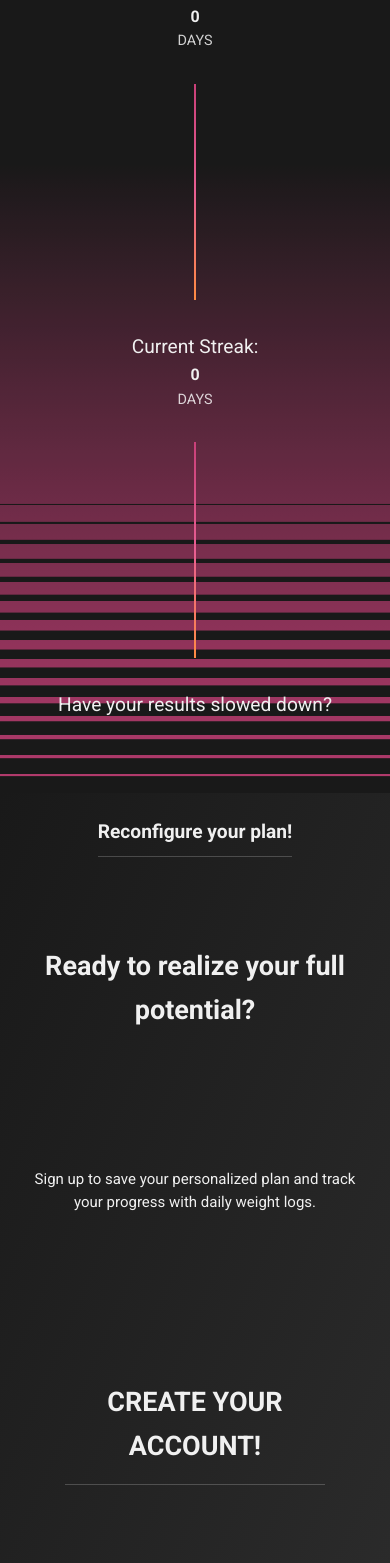
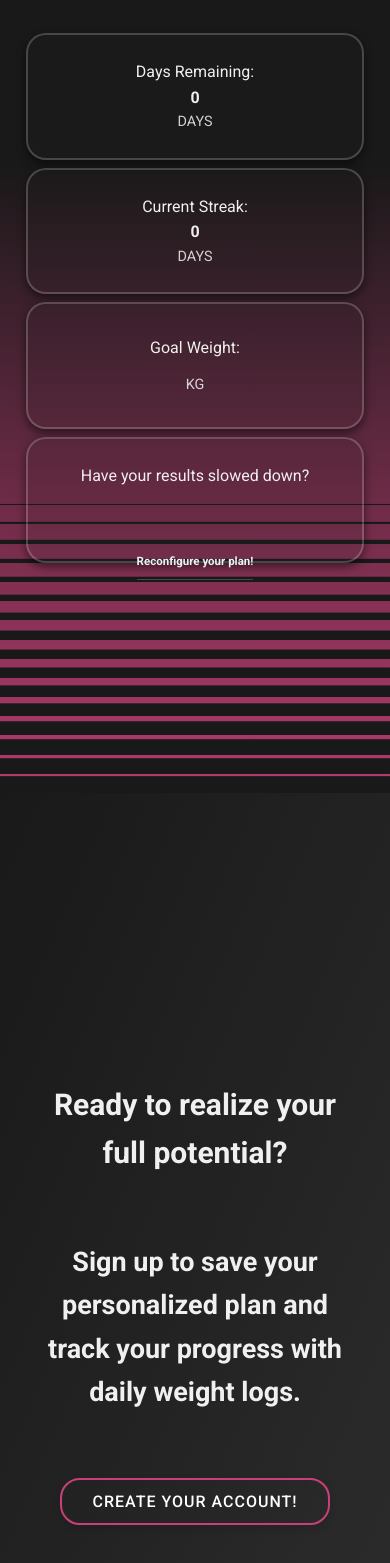
Before and after one commit to x-Lo/weight-tracker9000, a Vue app: page /calendar in a window 390 px wide. Shown: the part 115-1678 px from the top of the page. Built offline with nearby package versions, Linux system fonts and the light colour scheme; no server answers; what v-calendar would draw is missing.

Commit message:
changed the styling of the calendar and the components that are shown on the homepage-right container

```diff
--- a/src/components/Calculator.vue
+++ b/src/components/Calculator.vue
@@ -345,5 +345,6 @@ input, select {
   width: 100%;
   padding: 0.5rem; /* Reduced padding */
   font-size: 1rem; /* Reduced font size */
+  border-radius: 10px;
 }
 </style>
--- a/src/components/Calendar.vue
+++ b/src/components/Calendar.vue
@@ -11,7 +11,7 @@
             <span class="days-label" style="">DAYS</span>
           </div>
         </div>
-        <div class="separator"></div>
+
         <div class="grid-item streak">
           <div class="days-section">
             <h2>Current Streak: </h2>
@@ -19,9 +19,17 @@
             <span class="days-label" style="">DAYS</span>
           </div>
         </div>
-        <div class="separator"></div>
+
         <div class="grid-item goal">
-          <div class="goal-section">
+          <div class="days-section">
+            <h2>Goal Weight:</h2>
+            <span class="days-value">{{ resultsData.goalweight }}</span>
+            <span class="days-label" style="">KG</span>
+          </div>
+        </div>
+
+        <div class="grid-item plan">
+          <div class="plan-section">
             <h2>Have your results slowed down?</h2>
             <h3 class="reconfigure" @click="navigate('calculator')">Reconfigure your plan!</h3>
           </div>
@@ -74,10 +82,12 @@
   flex-direction: column;
   justify-content: flex-start;
   align-items: center;
+  gap: 5rem;
+  width: 100%;
   height: 100vh;
-  width: 100%;
   font-size: 1rem;
   font-weight: bold;
+  margin: 0.5rem;
 }
 
 .calendar-container {
@@ -86,24 +96,28 @@
   justify-content: flex-start;
   align-items: center;
   width: 100%;
+  border: 2px solid #C94079;
+  border-radius: 20px;
 }
 
 .info-grid {
-  height: 100vh;
   width: 100%;
   display: flex;
   flex-direction: row;
-  justify-content: space-evenly;
-  gap: 2rem;
+  justify-content: space-between;
 }
 
 .grid-item {
-  width: 40vh;
-  height: 50vh;
+  width: 30vh;
+  height: 35vh;
   display: flex;
   flex-direction: column;
   justify-content: flex-start;
   align-items: center;
+  background: rgba(39, 39, 39, 0.1);
+  border-radius: 20px;
+  border: 2px solid rgba(255, 255, 255, 0.2);
+  box-shadow: 0 0 0 2px transparent, 0 4px 10px rgba(0, 0, 0, 0.5);
   padding: 0.5rem;
   margin-bottom: 1rem;
   text-align: center;
@@ -114,16 +128,18 @@
 .days-section {
   display: flex;
   flex-direction: column;
-  justify-content: flex-start;
+  justify-content: space-evenly;
   align-items: center;
-  width: 100%;
   padding: 1rem;
   flex-grow: 1;
 }
 
+.days-section h2 {
+  font-size: 1rem;
+}
+
 .days-value {
-  margin-top: 3rem;
-  font-size: 4rem;
+  font-size: 3rem;
   font-weight: bold;
 }
 
@@ -132,20 +148,23 @@
   color: rgba(255, 255, 255, 0.8);
 }
 
-.goal-section {
+.plan-section {
   display: flex;
   flex-direction: column;
-  justify-content: flex-start;
+  justify-content: space-evenly;
   align-items: center;
-  width: 100%;
   padding: 1rem;
-  gap: 6rem;
+  gap: 4rem;
   flex-grow: 1;
+}
+
+.plan-section h2 {
+  font-size: 1rem;
 }
 
 .reconfigure {
   font-weight: bold;
-  font-size: 1.5em;
+  font-size: 0.9em;
   border: none;
   border-radius: 0;
   box-shadow: none;
@@ -159,16 +178,6 @@
   cursor: pointer;
 }
 
-.separator {
-  background: linear-gradient(
-    to bottom,
-    #C94079,          /* Primary accent color */
-    #e85e92,          /* Soft pink for highlights */
-    #FF8C42           /* Deep magenta for depth */
-  );
-  width: 2px;
-  height: 75%;
-}
 
 @media (max-width: 768px) {
   .info-grid{
--- a/src/components/DailyWeight.vue
+++ b/src/components/DailyWeight.vue
@@ -144,10 +144,24 @@ export default defineComponent({
   height: 100vh;
   display: flex;
   flex-direction: column;
-  justify-content: space-evenly;
+  justify-content: flex-end;
   align-items: center;
   text-align: center;
-  padding: 1rem;
+  gap: 2rem;
+  position: relative;
+}
+
+h1 {
+  margin-top: 10rem;
+  font-size: 2em;
+  font-weight: bold;
+  color: #f0f0f0;
+}
+
+h2 {
+  font-size: 1.2em;
+  font-weight: bold;
+  color: #f0f0f0;
 }
 
 .user-name {
@@ -159,8 +173,8 @@ export default defineComponent({
 .submit-form {
   display: flex;
   flex-direction: column;
-  justify-content: flex-start;
-  gap: 2rem;
+  justify-content: flex-end;
+  gap: 1rem;
   width: 40vh;
 }
 
@@ -168,10 +182,14 @@ export default defineComponent({
   font-size: 1rem; /* Larger, yet readable */
   color: #f0f0f0;
   text-align: center;
-  margin-top: 2rem;
+  margin-top: 1rem;
 }
 
 .feedback-messages {
   margin-bottom: 4rem;
 }
+
+.button {
+  border-radius: 12px;
+}
 </style>
--- a/src/components/LogIn.vue
+++ b/src/components/LogIn.vue
@@ -156,7 +156,7 @@ h2::after {
   color: #f0f0f0;
   background: transparent;
   border: 1px solid rgba(255, 255, 255, 0.3);
-  border-radius: 8px;
+  border-radius: 10px;
   outline: none;
   transition: border-color 0.3s ease;
 }
@@ -171,9 +171,9 @@ h2::after {
   font-size: 1em;
   font-weight: bold;
   color: #f0f0f0;
-  border-radius: 8px;
+  border-radius: 10px;
   cursor: pointer;
-  transition: background 0.3s ease, transform 0.2s ease;
+  transition: transform 0.2s ease;
 }
 
 /* Links */
--- a/src/components/Results.vue
+++ b/src/components/Results.vue
@@ -31,9 +31,8 @@
         </div>
       </div>
       <div class="grid-item plan">
-        <h2>Plan Creation:</h2>
+        <h2>What Is Your Goal?</h2>
         <div class="plan-section">
-          <h3>What is your goal?</h3>
           <div class="plan-grid">
             <div class="grid-item fatloss" @click="updatePlanType" id="FAT LOSS">FAT LOSS</div>
             <div class="grid-item maintenance" @click="updatePlanType" id="MAINTENANCE">MAINTENANCE</div>
@@ -148,25 +147,24 @@ export default defineComponent({
 .plan-section {
   display: flex;
   flex-direction: column;
-  justify-content: center;
+  justify-content: space-evenly;
   align-items: center;
   gap: 1rem;
 }
-
-
 
 .plan-grid {
   width: 100%;
   height: 80%;
   display: flex;
   flex-direction: column;
-  justify-content: space-evenly;
+  justify-content: space-between;
   gap: 2rem;
   padding: 2rem;
 }
 
 .plan-grid .grid-item{
   width:  30vh;
+  font-size: 1.2em;
   border: none;
   background-color: transparent;
   border-radius: 0;
--- a/src/components/SavePlan.vue
+++ b/src/components/SavePlan.vue
@@ -6,74 +6,36 @@ const {navigate} = useNavigation();
 
 <template>
     <div class="saveplan-container">
-      <h2>Ready to realize your full potential?</h2>
-      <p>Sign up to save your personalized plan and track your progress with daily weight logs.</p>
-      <div class="grid">
-        <div class="grid-item" @click="navigate('signup')">
-          <span class="cta-text">Create Your Account!</span>
-        </div>
-      </div>
+      <h1>Ready to realize your full potential?</h1>
+      <h2>Sign up to save your personalized plan and track your progress with daily weight logs.</h2>
+      <button class="button" @click="navigate('signup')">Create Your Account!</button>
     </div>
   </template>
 
 <style scoped>
 .saveplan-container {
+  height: 100vh;
   display: flex;
   flex-direction: column;
-  justify-content: space-evenly;
+  justify-content: flex-end;
   align-items: center;
-  height: 100vh;
-  padding: 2rem;
+  text-align: center;
+  gap: 4rem;
+  position: relative;
+  margin-bottom: 5rem;
+}
+
+h1 {
+  margin-top: 10rem;
+  font-size: 2em;
+  font-weight: bold;
   color: #f0f0f0;
 }
 
 h2 {
-  font-size: 2.2em;
-  margin-bottom: 1rem;
-  color: #f0f0f0;
-  font-weight: bold;
-}
-
-p {
-  font-size: 1.2em;
-  margin-bottom: 2rem;
-  max-width: 600px;
-  line-height: 1.5;
-}
-
-.grid {
-  display: flex;
-  flex-direction: column;
-  justify-content: space-evenly;
-  align-items: center;
-}
-
-.grid-item {
-  width: 60vh;
-  max-width: 80%;
-  height: 20vh;
-  display: flex;
-  justify-content: center;
-  align-items: center;
-  text-align: center;
-  border: none;
-  border-bottom: 1px solid rgba(255, 255, 255, 0.2);
-  font-family: 'Roboto', Arial, sans-serif;
-  color: #f0f0f0;
-  font-size: 1.5em;
-  cursor: pointer;
-  transition: box-shadow 0.3s ease, transform 0.2s ease;
-}
-
-.grid-item:hover {
-    box-shadow: 0 2px 0 rgba(201, 64, 121, 0.8);
-}
-
-.cta-text {
   font-size: 1.5em;
   font-weight: bold;
   color: #f0f0f0;
-  text-transform: uppercase;
 }
 
 @media (max-width: 768px) {
--- a/src/components/SignUp.vue
+++ b/src/components/SignUp.vue
@@ -164,7 +164,7 @@ h2::after {
   color: #f0f0f0;
   background: transparent;
   border: 1px solid rgba(255, 255, 255, 0.3);
-  border-radius: 8px;
+  border-radius: 10px;
   outline: none;
   transition: border-color 0.3s ease;
 }
@@ -178,9 +178,9 @@ h2::after {
   padding: 0.8rem;
   font-size: 1em;
   font-weight: bold;
-  border-radius: 8px;
+  border-radius: 10px;
   cursor: pointer;
-  transition: background 0.3s ease, transform 0.2s ease;
+  transition: transform 0.2s ease;
 }
 
 /* Links */
--- a/src/components/Welcome.vue
+++ b/src/components/Welcome.vue
@@ -48,14 +48,12 @@ h1 {
   margin-top: 10rem;
   font-size: 2em;
   font-weight: bold;
-  z-index: 2;
   color: #f0f0f0;
 }
 
 h2 {
   font-size: 1.5em;
   font-weight: bold;
-  z-index: 2;
   color: #f0f0f0;
 }
 
@@ -68,7 +66,6 @@ span {
   display: flex;
   flex-direction: row;
   gap: 1rem;
-  z-index: 2;
 }
 
 .start-button {
@@ -80,7 +77,7 @@ span {
   border: 2px solid #C94079;
   border-radius: 20px;
   cursor: pointer;
-  transition: background 0.3s ease, transform 0.2s ease;
+  transition: transform 0.2s ease;
 }
 
 .log-button {
@@ -93,7 +90,7 @@ span {
   border: 2px solid #C94079;
   border-radius: 20px;
   cursor: pointer;
-  transition: background 0.3s ease, transform 0.2s ease;
+  transition: transform 0.2s ease;
 }
 
 .start-button:hover, .log-button:hover {
--- a/src/views/HomeView.vue
+++ b/src/views/HomeView.vue
@@ -92,6 +92,7 @@ export default {
   height: 100vh;
   width: 100%;
   /*background: linear-gradient(to bottom , #191919, #2c2c2c);*/
+
   background: url('../assets/hhhorizon.svg');
   background-size: cover;
   background-color: #191919;
--- a/src/views/PersonalPlanView.vue
+++ b/src/views/PersonalPlanView.vue
@@ -239,27 +239,22 @@ export default {
     background: url('../assets/hhhorizon.svg');
     background-size: cover;
     background-color: #191919;
-    padding: 1rem;
     gap: 2rem;
 }
 
 .grid-container {
     width: 100%;
-    height: 80%;
+    max-height: fit-content;
     display: flex;
     flex-direction: row;
-    justify-content: flex-start;
-    gap: 2rem;
-    padding: 1rem;
+    justify-content: space-evenly;
 }
 
 .rate-options-grid {
     width: 100%;
-    height: 80%;
     display: flex;
     flex-direction: column;
-    justify-content: flex-start;
-    gap: 1rem;
+    justify-content: space-evenly;
 }
 
 .rate-options-grid .grid-item{
@@ -271,11 +266,12 @@ export default {
     border-bottom: 1px solid rgba(255, 255, 255, 0.2);
     display: flex;
     flex-direction: column;
-    justify-content: flex-start;
+    justify-content: space-evenly;
     align-items: center;
     cursor: pointer;
     text-align: center;
     font-family: 'Roboto', Arial, sans-serif;
+    font-size: 1.1em;
     color: #f0f0f0;
     transition: box-shadow 0.3s ease, border-color 0.3s ease;
 }
@@ -298,14 +294,13 @@ export default {
   box-shadow: 0 0 0 2px transparent, 0 4px 10px rgba(0, 0, 0, 0.5);
   display: flex;
   flex-direction: column;
-  justify-content: flex-start;
+  justify-content: space-between;
   align-items: center;
   padding: 0.5rem;
-  margin-bottom: 1rem;
   text-align: center;
   font-family: 'Roboto', Arial, sans-serif;
   color: #f0f0f0;
-
+  margin-bottom: 1rem;
 }
 
 .grid-item-h {
@@ -316,7 +311,7 @@ export default {
     box-shadow: 0 0 0 2px transparent, 0 4px 10px rgba(0, 0, 0, 0.5);
     display: flex;
     flex-direction: column;
-    justify-content: flex-start;
+    justify-content: space-between;
     align-items: center;
     padding: 0.5rem;
     margin-bottom: 1rem;
@@ -353,7 +348,6 @@ export default {
 .form-group {
     display: flex;
     flex-direction: column;
-    align-content: flex-start;
     justify-content: space-evenly;
     text-align: left;
 }
@@ -362,27 +356,14 @@ export default {
     display: flex;
     flex-direction: column;
     align-items: center;
-    justify-content: center;
-    gap: 1rem;
+    justify-content: space-between;
     width: 40vh;
 }
 
-.input-group h2 {
-    margin-top: 2rem;
+.button {
+    width: 40vh;
+    border-radius: 10px;
 }
-
-.input-group input {
-    margin-bottom: 2rem;
-}
-
-.button {
-    width: 100%;
-    padding: 0.5rem; /* Reduced padding */
-    font-size: 1rem; /* Reduced font size */
-    margin-top: auto; /* Push the button to the bottom of the flex container */
-    align-self: center;
-}
-
 
 .calorie-section {
   display: flex;
@@ -417,7 +398,6 @@ h1 {
 
 h2 {
   font-size: 1.2rem;
-  margin-bottom: 1rem;
   color: #f0f0f0;
 }
 
@@ -455,6 +435,7 @@ h2 {
 .calendar-value {
   font-size: 4rem;
   font-weight: bold;
+
 }
 
 .calendar-label {
```
